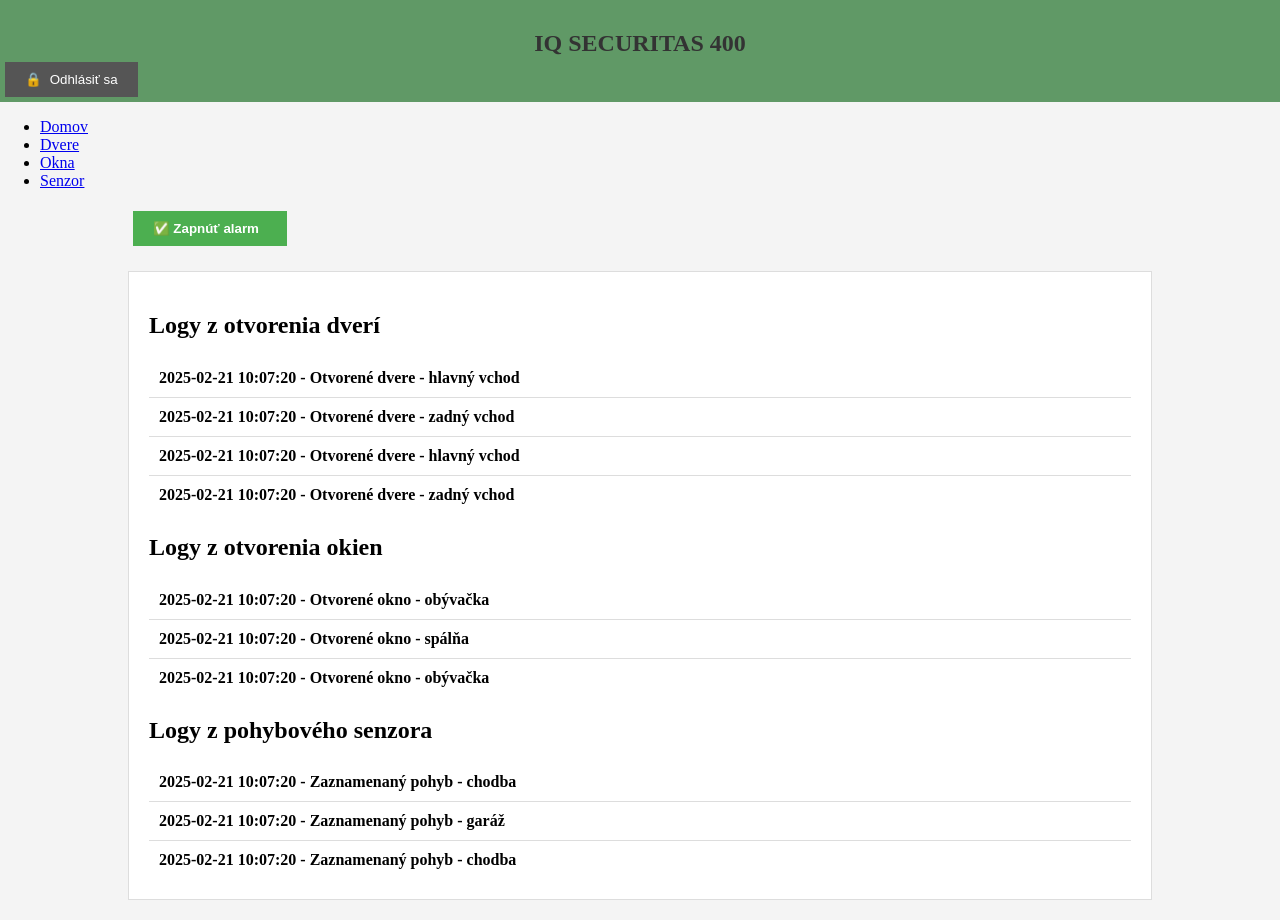
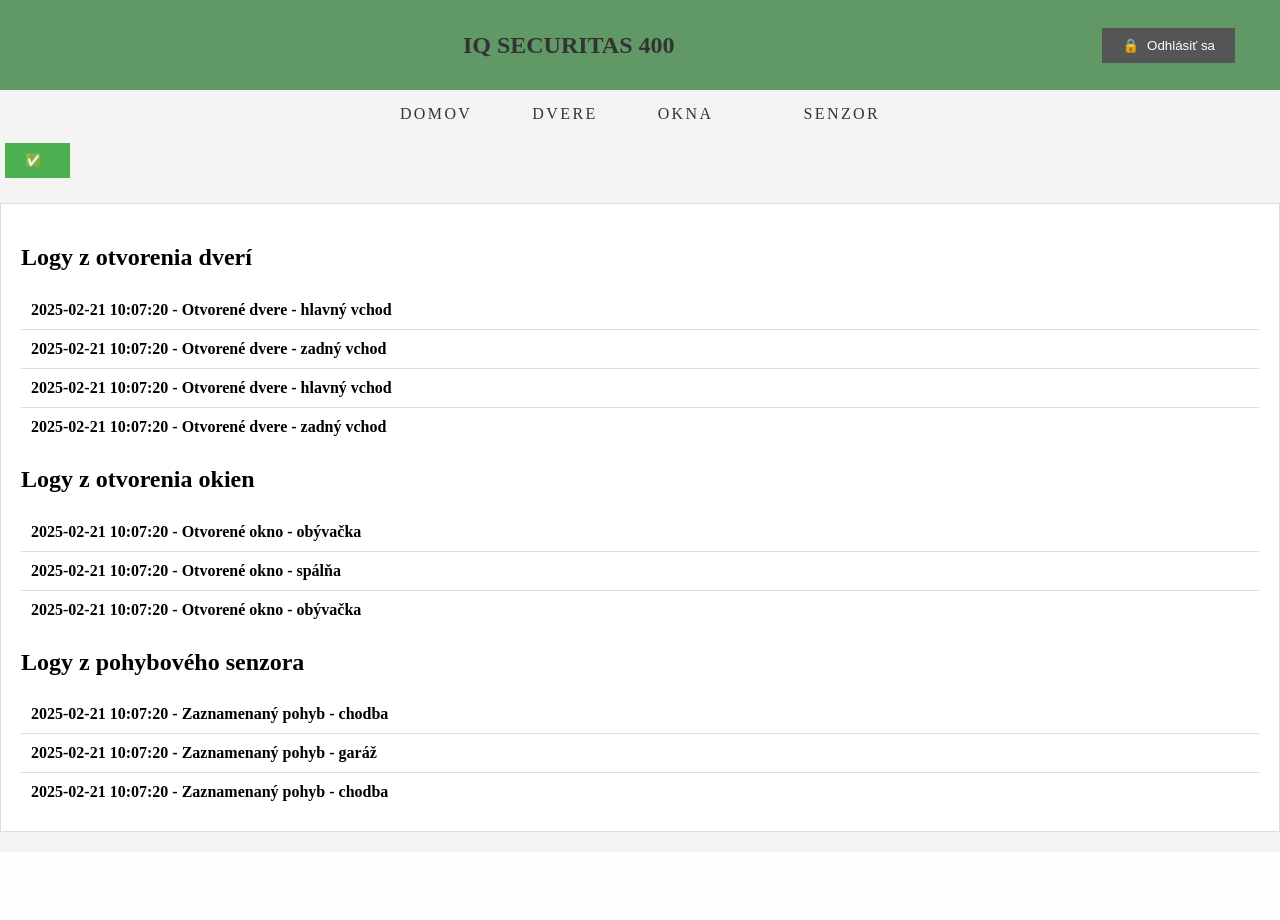
Before and after one commit to SaymaNcode/IQ-securitas-4000, a PHP site: page / in a window 1280 px wide. After the commit the page ends 832 px from the top, so only its background shows below. Run offline with PHP 8.4, Linux system fonts and the light colour scheme; the visitor is signed in with stand-in values (Sample User, id 1); data comes from the database, SQL or seed files in the repository; some web fonts are replaced.

Commit message:
hlavna strana + navigacia + header + style

```diff
--- a/index.php
+++ b/index.php
@@ -53,6 +53,7 @@ while ($row = $result->fetch_assoc()) {
 $conn->close();
 ?>
 
+
 <!DOCTYPE html>
 <html lang="sk">
 <head>
@@ -66,10 +67,11 @@ $conn->close();
 </head>
 <body>
     <header id="main-header">
+        <div class="header-content">
             <div class="Logo">
                 <!--<img src="" alt="Logo">-->
             </div>
-        <div class="container">
+            <div>
                 <h1>IQ Securitas 400</h1>
             </div>
             <div id="top_logout">
@@ -80,6 +82,7 @@ $conn->close();
                         Odhlásiť sa
                     </button>
                 </form>
+            </div>
         </div>
     </header>
     <nav id="main-nav">
@@ -97,7 +100,6 @@ $conn->close();
             <input type="hidden" name="alarm_status" value="<?php echo $alarm_status ? '0' : '1'; ?>" />
             <button type="submit" name="toggle_alarm" class="<?php echo $alarm_status ? 'button-red' : 'button-green'; ?>">
                 <b class="icon"><?php echo $alarm_status ? '🚫' : '✅'; ?></>
-                <?php echo $alarm_status ? 'Vypnúť alarm' : 'Zapnúť alarm'; ?>
             </button>
         </form>
         <div id="logs">
@@ -129,6 +131,6 @@ $conn->close();
             </div>
         </div>
     </div>
-    <script src="scripts.js"></script>
+
 </body>
 </html>
--- a/styles.css
+++ b/styles.css
@@ -7,17 +7,27 @@ body {
     padding: 0;
 }
 
-.container {
-    width: 80%;
-    margin: auto;
-    overflow: hidden;
-}
 
 #main-header {
     background-color: #609966;
     color: #333;
-    padding-top: 30px;
+    padding: 10px  20px;
     min-height: 70px;
+    display: flex;
+    justify-content: center;
+    align-items: center;
+}
+
+#main-header .header-content{
+    display: flex;
+    justify-content: space-between;
+    align-items: center;
+    width: 100%;
+    max-width: 100%;
+}
+
+#main-header .header-content > div {
+    margin: 0 20px;
 }
 
 #main-header h1 {
@@ -25,6 +35,65 @@ body {
     text-transform: uppercase;
     margin: 0;
     font-size: 24px;
+}
+
+#top_logout{
+    text-align: right;
+    margin-right: 20px;
+}
+
+.main-nav {
+    display: flex;
+    justify-content: center;
+    align-items: center;
+    background-color: #609966;
+    padding: 10px 20px;
+    box-shadow: 0 2px 5px rgba(0, 0, 0, 0.1);
+    height: 100px;
+}
+
+nav ul {
+    margin: 0;
+    padding: 0;
+    list-style: none;
+    justify-content: center;
+    display: flex;
+    width: auto;
+    text-align: center;
+}
+
+nav li {
+    display: inline-block;
+    position: relative;
+    padding: 5px 15px;
+}
+
+nav ul li a {
+    color: #333;
+    text-transform: uppercase;
+    text-decoration: none;
+    letter-spacing: 0.15em;
+    display: inline-block;
+    padding: 10px 15px;
+    position: relative;
+}
+
+nav ul li a:after {
+    background: none repeat scroll 0 0 transparent;
+    bottom: 0;
+    content: "";
+    display: block;
+    height: 2px;
+    left: 50%;
+    position: absolute;
+    background: #9DC08B;
+    transition: width 0.3s ease 0s, left 0.3s ease 0s;
+    width: 0;
+}
+
+nav ul li a:hover:after {
+    width: 100%;
+    left: 0;
 }
 
 #logs {
@@ -95,8 +164,7 @@ input[type="submit"], button[type="submit"] {
     align-items: center;
 }
 
-.login-container input[type="password"],
-.login-container input[type="submit"] {
+.login-container input[type="password"],.login-container input[type="submit"] {
     display: block;
     width: 100%;
     margin: 10px 0;
```
Lines whose indentation alone changed are shown as unchanged.
